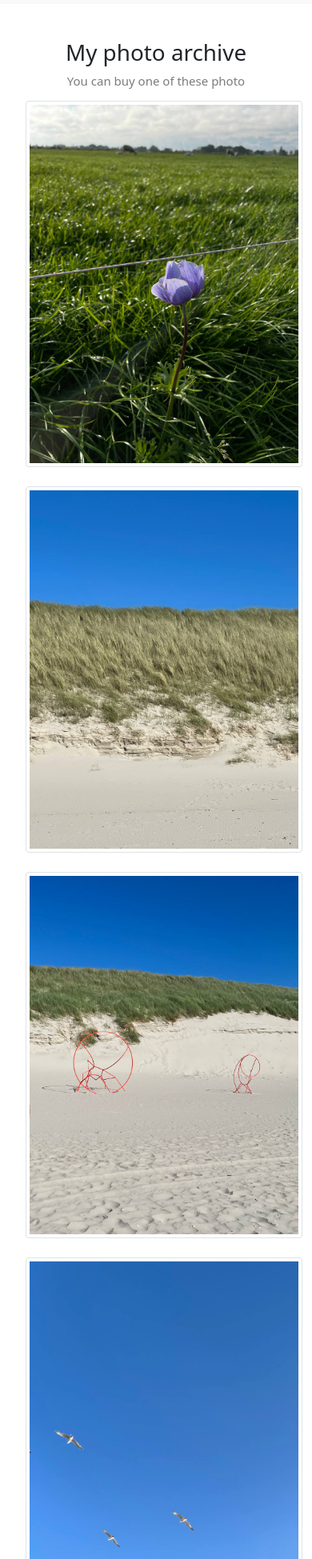
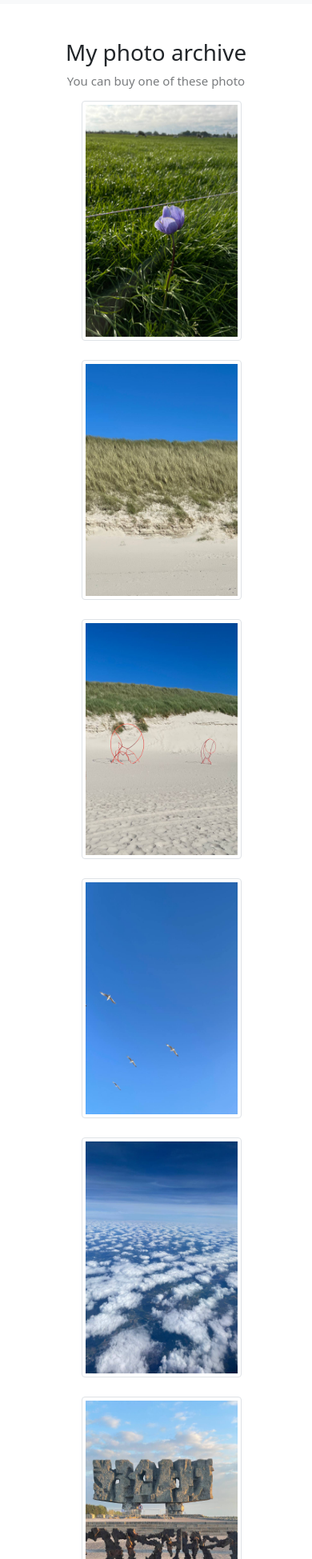
Before and after one commit to yolizon/Croissant, a plain HTML site: page photo.html in a window 390 px wide. Shown: the part 51-2000 px from the top of the page at 80% size. Drawn offline with nearby package versions, Linux system fonts and the light colour scheme.

Commit message:
add robots.txt, update title, add width and height with media, sm change on md

```diff
--- a/photo.html
+++ b/photo.html
@@ -4,7 +4,7 @@
     <meta charset="UTF-8" />
     <meta http-equiv="X-UA-Compatible" content="IE=edge" />
     <meta name="viewport" content="width=device-width, initial-scale=1.0" />
-    <title>Photo - myarchivephotos.com</title>
+    <title>My Photo - myarchivephotos.com</title>
     <link
       href="https://cdn.jsdelivr.net/npm/bootstrap@5.0.2/dist/css/bootstrap.min.css"
       rel="stylesheet"
@@ -48,63 +48,63 @@
     <h2>You can buy one of these photo</h2>
     <div class="container">
       <div class="row d-flex ms-2 photo-container">
-        <div class="col-sm-4">
+        <div class="col-md-4">
           <img
             src="photo/photo_2022-07-20 13.28.23.jpeg"
             alt="Archive"
             class="img-fluid img-thumbnail mt-2 mb-3 rounded"
           />
         </div>
-        <div class="col-sm-4">
+        <div class="col-md-4">
           <img
             src="photo/photo_2022-07-20 13.28.28.jpeg"
             alt="Archive"
             class="img-fluid img-thumbnail mt-2 mb-3 rounded"
           />
         </div>
-        <div class="col-sm-4">
+        <div class="col-md-4">
           <img
             src="photo/photo_2022-07-20 13.28.31.jpeg"
             alt="Archive"
             class="img-fluid img-thumbnail mt-2 mb-3 rounded"
           />
         </div>
-        <div class="col-sm-4">
+        <div class="col-md-4">
           <img
             src="photo/photo_2022-07-20 13.28.33.jpeg"
             alt="Archive"
             class="img-fluid img-thumbnail mt-2 mb-3 rounded"
           />
         </div>
-        <div class="col-sm-4">
+        <div class="col-md-4">
           <img
             src="photo/photo_2022-07-20 13.28.35.jpeg"
             alt="Archive"
             class="img-fluid img-thumbnail mt-2 mb-3 rounded"
           />
         </div>
-        <div class="col-sm-4">
+        <div class="col-md-4">
           <img
             src="photo/photo_2022-07-20 13.28.39.jpeg"
             alt="Archive"
             class="img-fluid img-thumbnail mt-2 mb-3 rounded"
           />
         </div>
-        <div class="col-sm-4">
+        <div class="col-md-4">
           <img
             src="photo/photo_2022-07-20 13.28.36.jpeg"
             alt="Archive"
             class="img-fluid img-thumbnail mt-2 mb-3 rounded"
           />
         </div>
-        <div class="col-sm-4">
+        <div class="col-md-4">
           <img
             src="photo/photo_2022-07-20 13.28.43.jpeg"
             alt="Archive"
             class="img-fluid img-thumbnail mt-2 mb-3 rounded"
           />
         </div>
-        <div class="col-sm-4">
+        <div class="col-md-4">
           <img
             src="photo/photo_2022-07-20 13.28.46.jpeg"
             alt="Archive"
--- a/styles/app.css
+++ b/styles/app.css
@@ -27,3 +27,13 @@ h2 {
   margin-top: 5px;
   margin-right: 10px;
 }
+@media (max-width: 576px) {
+  .photo-container img {
+    width: 200px;
+    height: 300px;
+    margin-left: 70px;
+  }
+  .info-cards {
+    margin-left: 8px;
+  }
+}
```
Also changed, not shown: contact.html (+1 -1 lines), index.html (+2 -2 lines), robots.txt (added).
